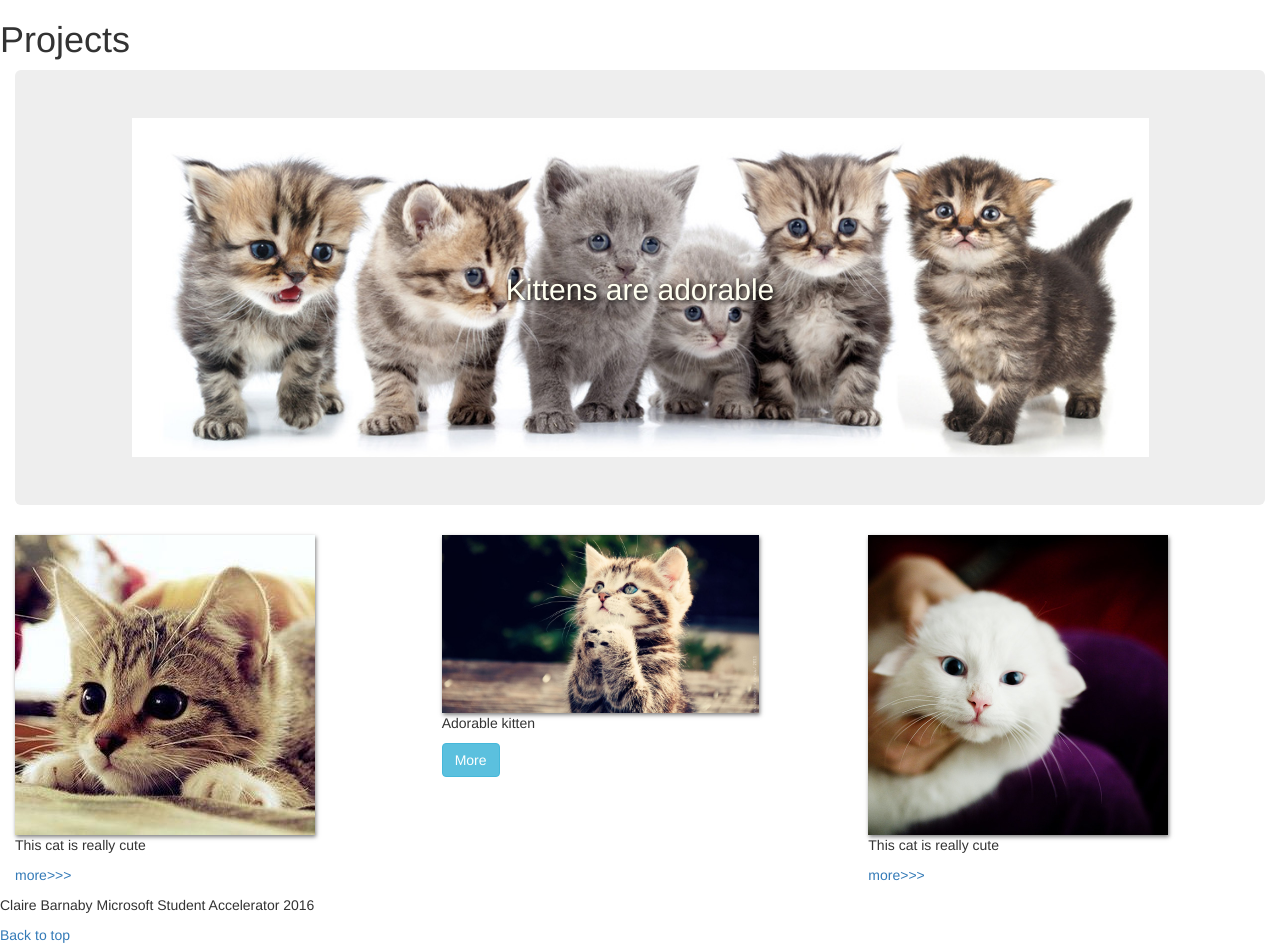
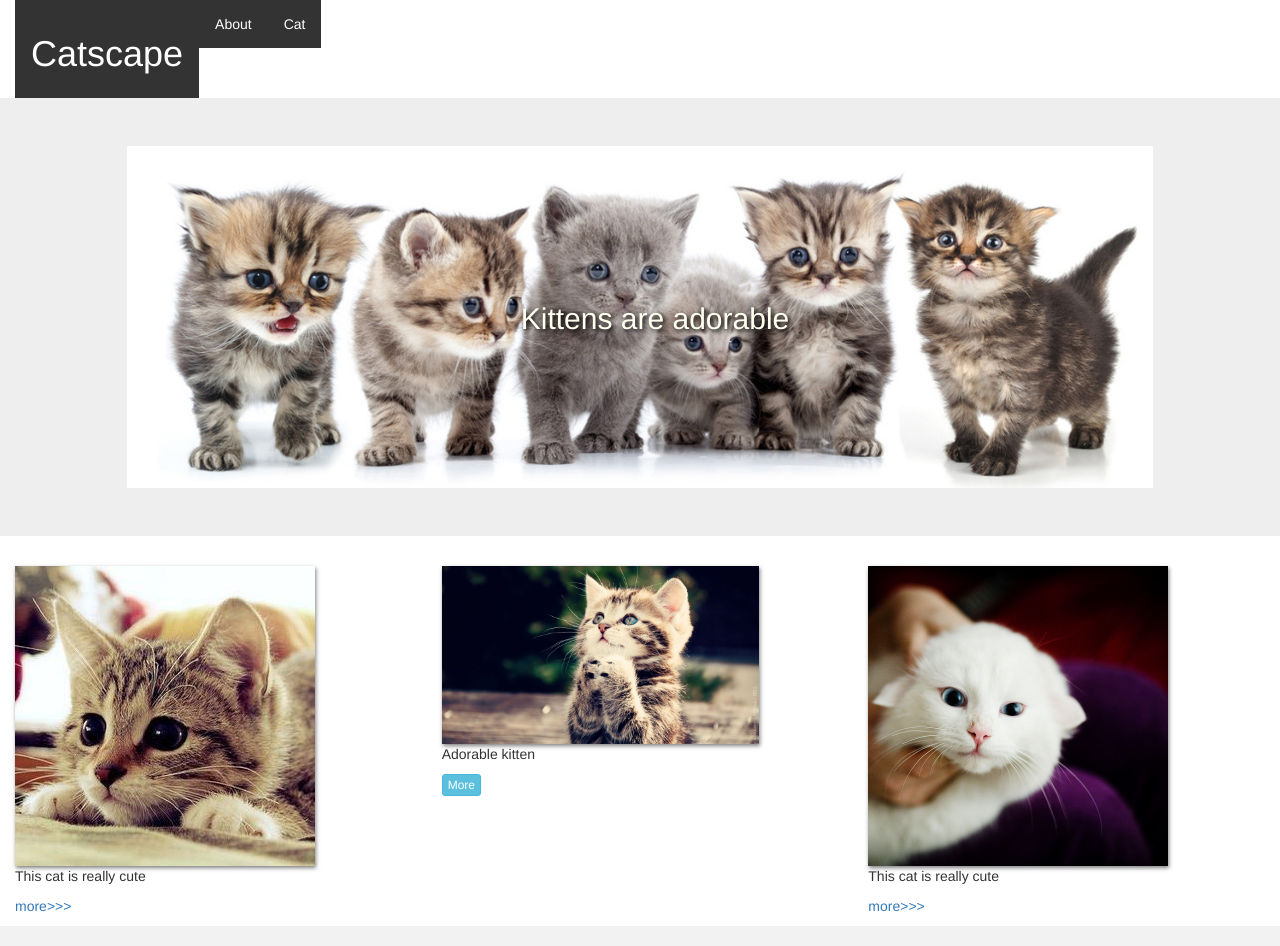
Before and after one commit to miclairy/project_workspace, a plain HTML site: page index.html in a window 1280 px wide. Shown: the top 946 px of the page. Drawn offline with nearby package versions, Linux system fonts and the light colour scheme.

Commit message:
started nav

```diff
--- a/index.html
+++ b/index.html
@@ -10,18 +10,24 @@
   <script src="http://maxcdn.bootstrapcdn.com/bootstrap/3.3.6/js/bootstrap.min.js"></script>
 </head>
 <body>
-    <h1> Projects </h1>
-
-    <div class="container-fluid">
-      <div class="jumbotron" id=jumbo>
-        <div class="image">
+    <nav>
+      <div class="container-fluid" id=top-bar>
+        <ul >
+          <li><a href="index.html"><h1>Catscape</h1></a><li>
+          <li><a href="about.html">About</a></li>
+          <li><a href="project.html">Cat</a></li>
+        </ul>
+      </div>
+    </nav>
+      <div class="jumbotron">
+        <div class="container text-center" id="jumbo">
 
           <img src="row_kittens.jpg" height=90% width=90%> </img>
           <h2> Kittens are adorable </2>
 
           </div>
-
       </div>
+      <div class="container-fluid">
         <div class="row">
             <div class="col-sm-4">
               <a href="project.html"><img src="cat.jpg" alt="image of a cute cat" height=300 width=300> </img> </a>
@@ -31,7 +37,7 @@
             <div class="col-sm-4">
           <a href="project.html"><img src="adorablekitten.jpg" alt="image of a cute cat" height=80% width=80%> </img> </a>
             <p> Adorable kitten </p>
-            <a href="project.html" class="btn btn-info" role="button">More</a>
+            <a href="project.html" class="btn btn-info btn-xs" role="button">More</a>
             </div>
             <div class="col-sm-4">
               <a href="project.html"><img src="tomas.jpg" alt="image of a cute cat" height=300 width=300> </img> </a>
--- a/styles.css
+++ b/styles.css
@@ -1,16 +1,39 @@
+#top-bar ul {
+    padding: 0;
+    list-style-type: none;
+    margin: 0;
+}
+
+#top-bar li {
+    float: left;
+}
+
+#top-bar a {
+    display: block;
+    padding: 8px;
+    background-color: #333;
+    color: white;
+    text-align: center;
+    padding: 14px 16px;
+    text-decoration: none;
+}
+
+#top-bar a:hover{
+  background-color: black;
+}
+
 .floated_img
 {
     float: left;
     padding-left: 100px;
 }
 
-
-.image {
+#jumbo {
    position: relative;
    text-align: center;
 }
 
-.image h2 {
+#jumbo h2 {
    position: absolute;
    top: 40%;
    width: 100%;
@@ -24,3 +47,8 @@
   -webkit-box-shadow: 1px 2px 4px rgba(0, 0, 0, .5);
   box-shadow: 1px 2px 4px rgba(0, 0, 0, .5);
 }
+
+footer{
+    padding: 25px;
+    background-color: #f2f2f2;
+}
```
